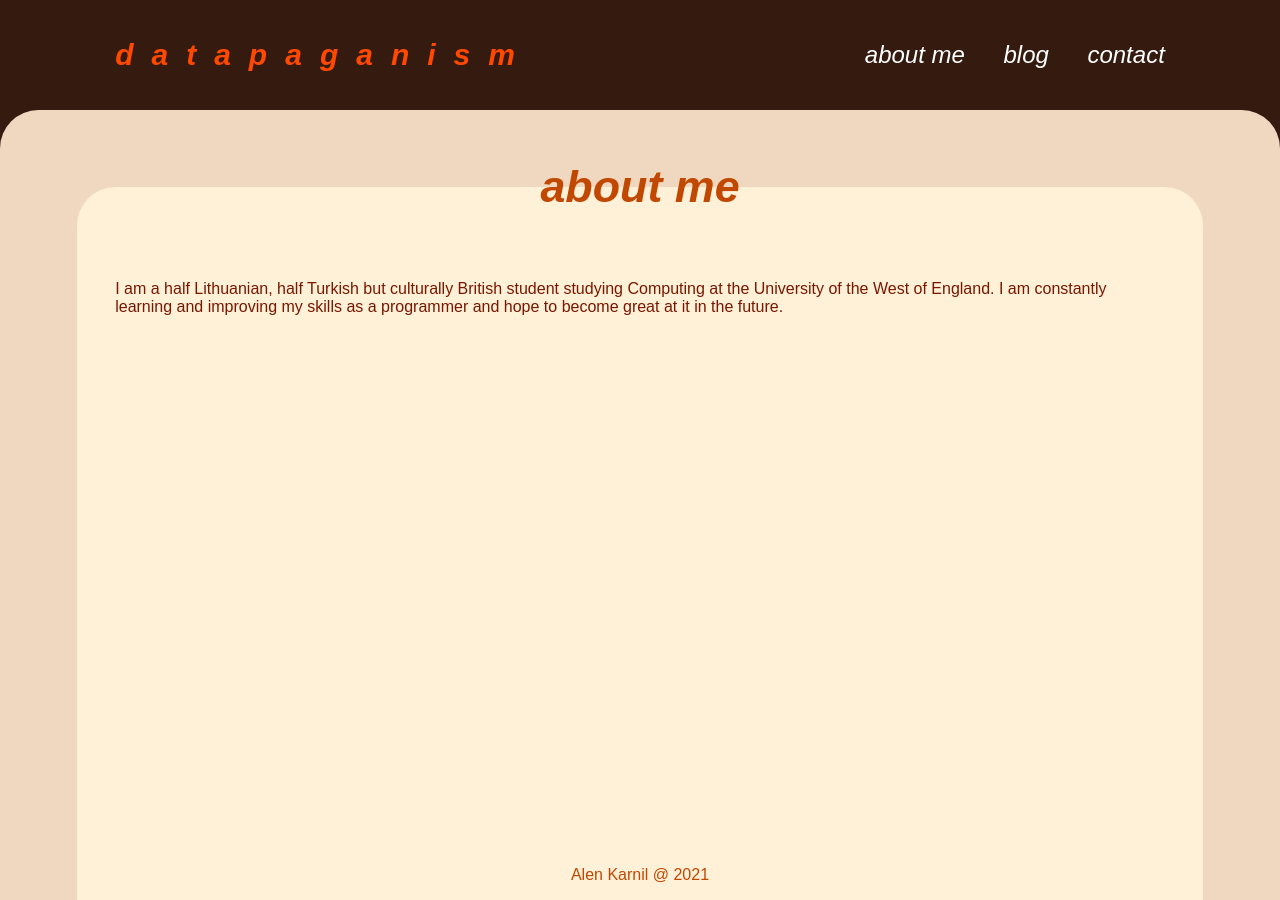
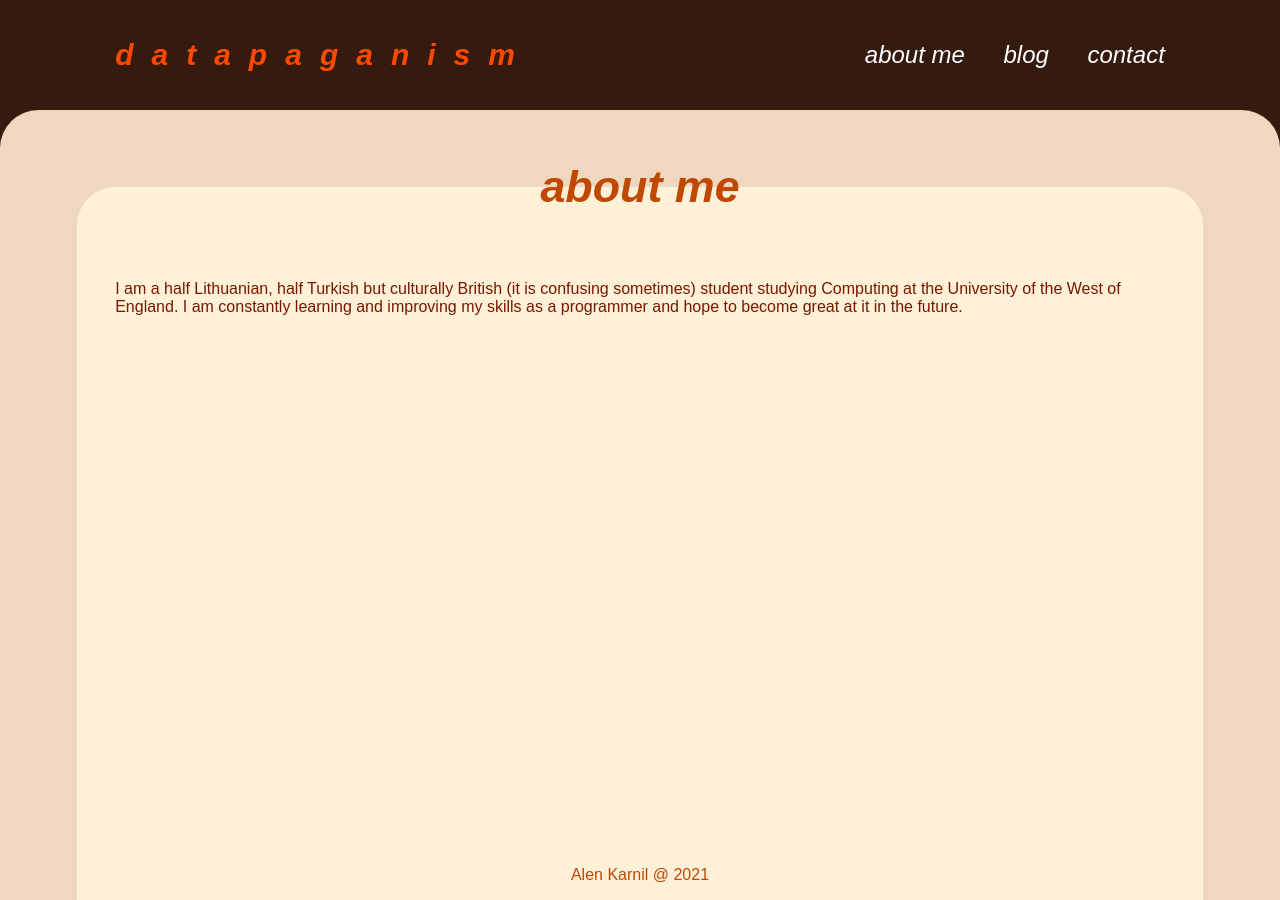
Before and after one commit to datapaganism/datapaganism.github.io, a Jekyll site: the page built from about.md, in a window 1280 px wide. Built offline with Jekyll 4.4.1, drawn with Linux system fonts in a browser that asks for light colours.

Commit message:
Update about.md

```diff
--- a/about.md
+++ b/about.md
@@ -1,10 +1,10 @@
 ---
 title: afk - about
 header: about me
-description: About Alen Karnil
+description: About Alen
 permalink: /about/
 layout: default
 ---
 
-I am a half Lithuanian, half Turkish but culturally British student studying Computing at the University of the West of England.
+I am a half Lithuanian, half Turkish but culturally British (it is confusing sometimes) student studying Computing at the University of the West of England.
 I am constantly learning and improving my skills as a programmer and hope to become great at it in the future.
```
